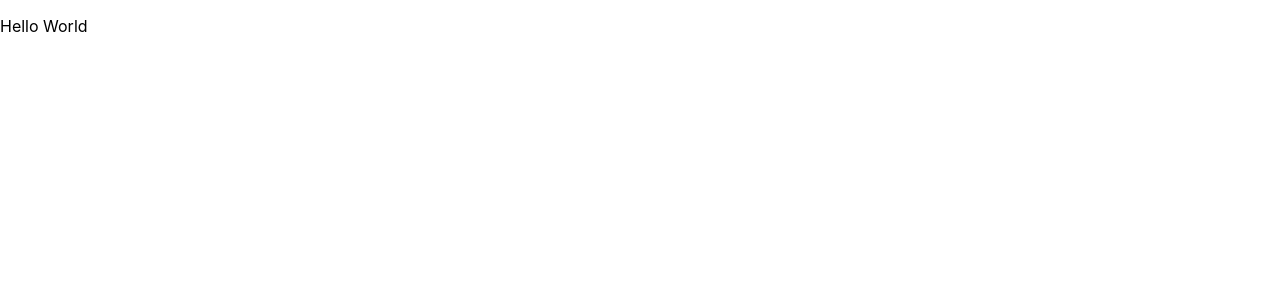
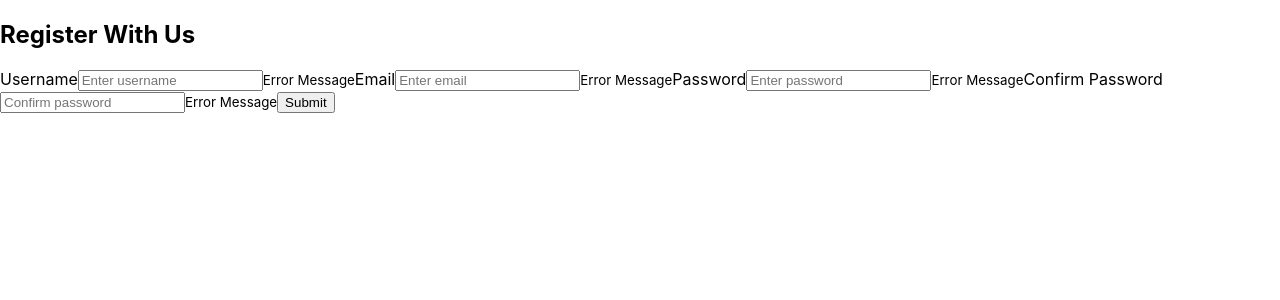
Before and after one commit to CoreyJamesLynch/FormValidator, a React (Create React App) app: page / in a window 1280 px wide. Shown: the top 300 px of the page. Built offline with nearby package versions, Linux system fonts and the light colour scheme.

Commit message:
Create form in App.js

```diff
--- a/src/App.js
+++ b/src/App.js
@@ -1,11 +1,82 @@
 import React from 'react';
 
-function App() {
-  return (
-    <div>
-      <p>Hello World</p>
-    </div>
-  );
+class App extends React.Component {
+  state = {
+    username: '',
+    email: '',
+    password: '',
+    password2: '',
+  };
+
+  clickHandler = (event) => {
+    this.setState({ [event.target.name]: event.target.value });
+  };
+
+  render() {
+    const { username } = this.state;
+    const { email } = this.state;
+    const { password } = this.state;
+    const { password2 } = this.state;
+    return (
+      <div className="container">
+        <form id="form" className="form">
+          <h2>Register With Us</h2>
+          <label htmlFor="username">
+            Username
+            <input
+              type="text"
+              id="username"
+              placeholder="Enter username"
+              name="username"
+              value={username}
+              onChange={this.clickHandler}
+            />
+          </label>
+          <small>Error Message</small>
+
+          <label htmlFor="email">
+            Email
+            <input
+              type="email"
+              id="email"
+              placeholder="Enter email"
+              name="email"
+              value={email}
+              onChange={this.clickHandler}
+            />
+          </label>
+          <small>Error Message</small>
+
+          <label htmlFor="password">
+            Password
+            <input
+              type="password"
+              id="password"
+              placeholder="Enter password"
+              name="password"
+              value={password}
+              onChange={this.clickHandler}
+            />
+          </label>
+          <small>Error Message</small>
+
+          <label htmlFor="password2">
+            Confirm Password
+            <input
+              type="password"
+              id="password2"
+              placeholder="Confirm password"
+              name="password2"
+              value={password2}
+              onChange={this.clickHandler}
+            />
+          </label>
+          <small>Error Message</small>
+          <button type="submit">Submit</button>
+        </form>
+      </div>
+    );
+  }
 }
 
 export default App;
```
Also changed, not shown: .eslintrc.js, 1 other file (tests, documents, lock files or other folders).
